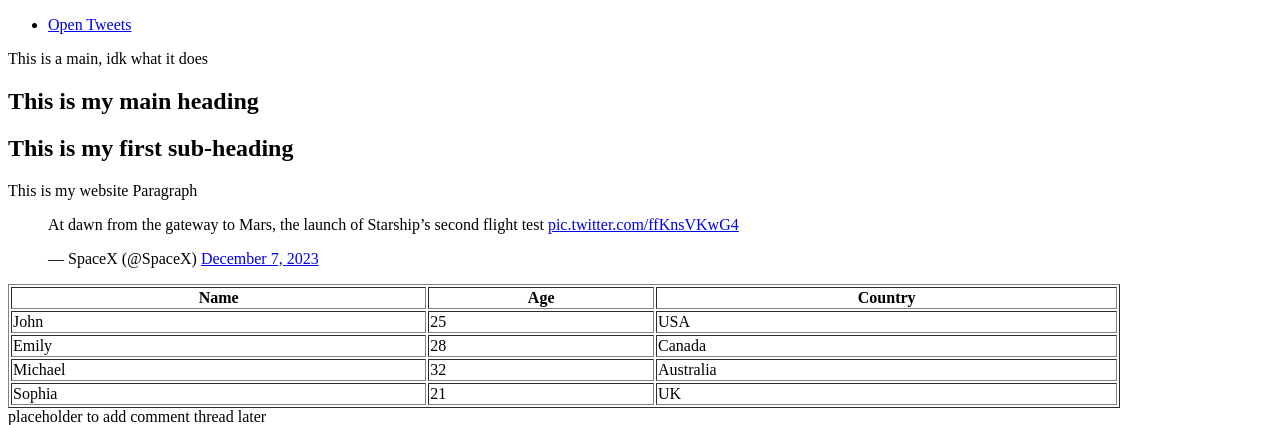
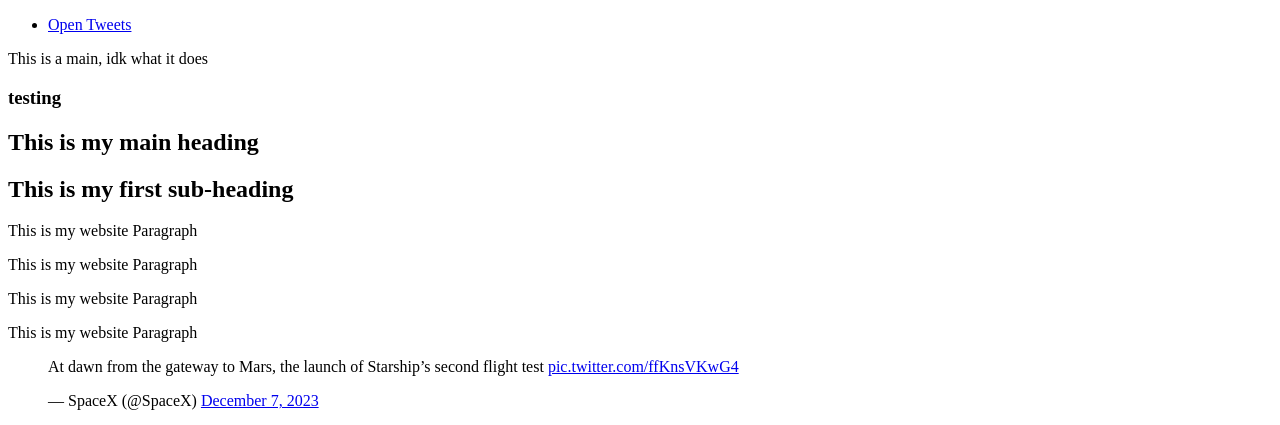
Before and after one commit to ofoe-a/My_First_Portfolio, a plain HTML site: page html_basic/index.html in a window 1280 px wide. Shown: the top 425 px of the page. Drawn offline with Linux system fonts and the light colour scheme.

Commit message:
made edit

```diff
--- a/html_basic/index.html
+++ b/html_basic/index.html
@@ -14,9 +14,13 @@
         </ul>
     </header>
     <main>This is a main, idk what it does
+        <h3>testing</h3>
         <article>
             <h1>This is my main heading</h1>
             <h2>This is my first sub-heading</h2>
+            <p>This is my website Paragraph</p>
+            <p>This is my website Paragraph</p>
+            <p>This is my website Paragraph</p>
             <p>This is my website Paragraph</p>
             <blockquote class="twitter-tweet"><p lang="en" dir="ltr">At dawn from the gateway to Mars, the launch of Starship’s second flight test <a href="https://t.co/ffKnsVKwG4">pic.twitter.com/ffKnsVKwG4</a></p>&mdash; SpaceX (@SpaceX) <a href="https://twitter.com/SpaceX/status/1732824684683784516?ref_src=twsrc%5Etfw">December 7, 2023</a></blockquote> <script async src="https://platform.twitter.com/widgets.js" charset="utf-8"></script>
             <table border="1px" width="88%">
```
